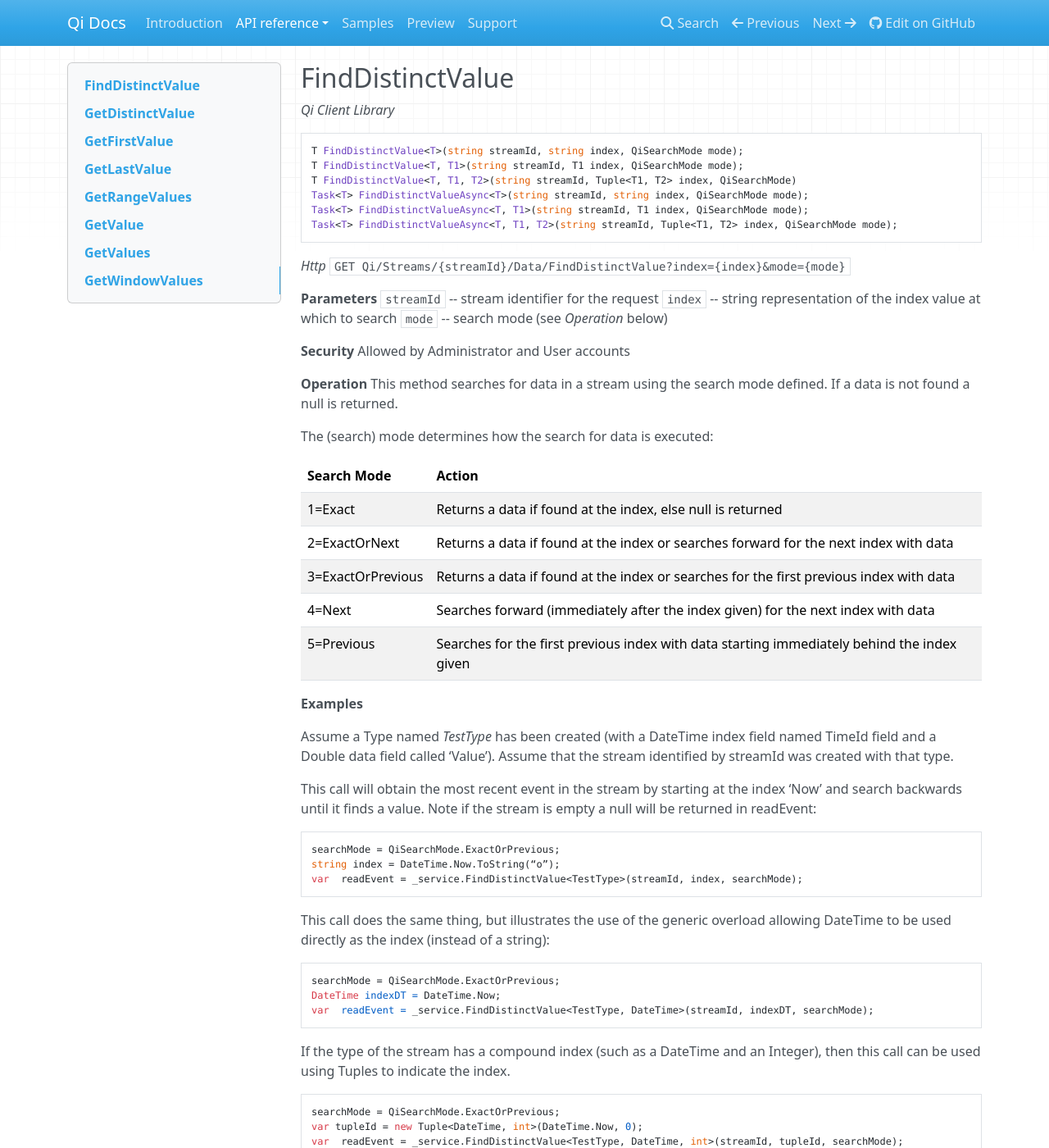
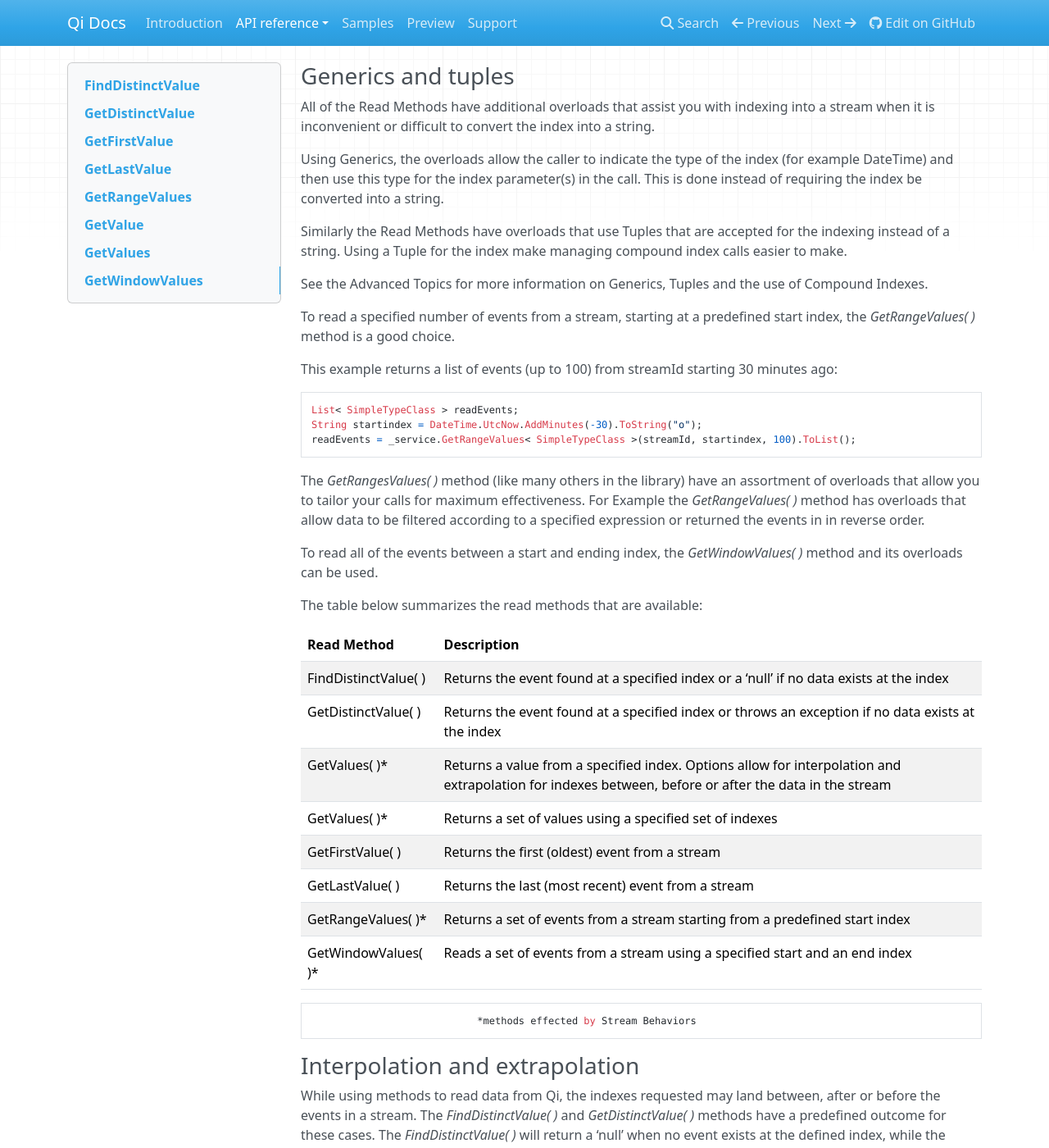
Before and after one commit to ssuryanarayanan/Qi-Docs, an MkDocs documentation site: the page built from docs/Reading data.md, in a window 1280 px wide and 1400 px high. Shown: the whole window at 82% size. Built offline with MkDocs 1.6.1, drawn with Linux system fonts in a browser that asks for light colours; nearby versions of some CDN libraries; old or Windows-style settings are respelled for this version of MkDocs; some of the changed text lies outside the part shown.

Commit message:
Update Reading data.md

````diff
--- a/docs/Reading data.md
+++ b/docs/Reading data.md
@@ -1,3 +1,49 @@
+###Generics and tuples
+All of the Read Methods have additional overloads that assist you with indexing into a stream when it is inconvenient 	or difficult to convert the index into a string.
+
+Using Generics, the overloads allow the caller to indicate the type of the index (for example DateTime) and then use 	this type for the index parameter(s) in the call. This is done instead of requiring the index be converted into a string.
+
+Similarly the Read Methods have overloads that use Tuples that are accepted for the indexing instead of a string. 		Using a Tuple for the index make managing compound index calls easier to make.
+
+See the Advanced Topics for more information on Generics, Tuples and the use of Compound Indexes.
+
+To read a specified number of events from a stream, starting at a predefined start index, the *GetRangeValues( )* method is a good choice.
+
+This example returns a list of events (up to 100) from streamId starting 30 minutes ago:
+
+```
+List< SimpleTypeClass > readEvents;
+String startindex = DateTime.UtcNow.AddMinutes(-30).ToString("o");
+readEvents = _service.GetRangeValues< SimpleTypeClass >(streamId, startindex, 100).ToList();
+```
+
+The *GetRangesValues( )* method (like many others in the library) have an assortment of overloads that allow you to tailor your calls for maximum effectiveness. For Example the *GetRangeValues( )* method  has overloads that allow data to be filtered according to a specified expression or returned the events in in reverse order.
+
+To read all of the events between a start and ending index, the *GetWindowValues( )* method and its overloads can be used.
+
+The table below summarizes the read methods that are available:
+
+|Read Method|Description|
+|---|---|
+|FindDistinctValue( )|Returns the event found at a specified index or a ‘null’ if no data exists at the index|
+|GetDistinctValue( )|Returns the event found at a specified index or throws an exception if no data exists at the index|
+|GetValues( )\*|Returns a value from a specified index. Options allow for interpolation and extrapolation for indexes between, before or after the data in the stream|
+|GetValues( )\*|Returns a set of values using a specified set of indexes|
+|GetFirstValue( )|Returns the first (oldest) event from a stream|
+|GetLastValue( )|Returns the last (most recent) event from a stream|
+|GetRangeValues( )\*|Returns a set of events from a stream starting from a predefined start index|
+|GetWindowValues( )\*|Reads a set of events from a stream using a specified start and an end index|
+
+								*methods effected by Stream Behaviors
+
+###Interpolation and extrapolation
+While using methods to read data from Qi, the indexes requested may land between, after or before the events in a stream. The *FindDistinctValue( )* and *GetDistinctValue( )* methods have a predefined outcome for these cases. The *FindDistinctValue( )* will return a ‘null’ when no event exists at the defined index, while the *GetDistinctValue( )* method will throw an exception. Other read methods that will use predefined stream settings to determine how to report when indexes land between, before or after data. These predefined settings are called Stream Behaviors and they determine when and how data is interpolated and extrapolated by certain read methods. Stream Behaviors are described in a later subsection of this document. Documentation for each read method will also indicate any pertinent interpolation or extrapolation information.
+
+###Reading through data in a stream
+Several of Qi’s read methods have options which assist you reading sequentially through the data in a stream. For Example the *GetWindowValues( )* method retrieves data between two indexes, but it also includes overloads which allow you to specific the maximum number of events you would like to receive from the call. When you use this *GetWindowValues( )* overload it return a set of events of the size requested, but also gives the caller a ‘continuation token’ which can be used on a subsequent *GetWindowValues( )* call to return the next set of sequential events in the stream.
+
+The *GetRangeValues( )* method also has overloads that include a ‘skip’ parameter which allows you to retrieve make multiple calls and retrieve different sets of data after a specified time stamp.
+
 ## FindDistinctValue
 *_Qi Client Library_*
 ```
````
